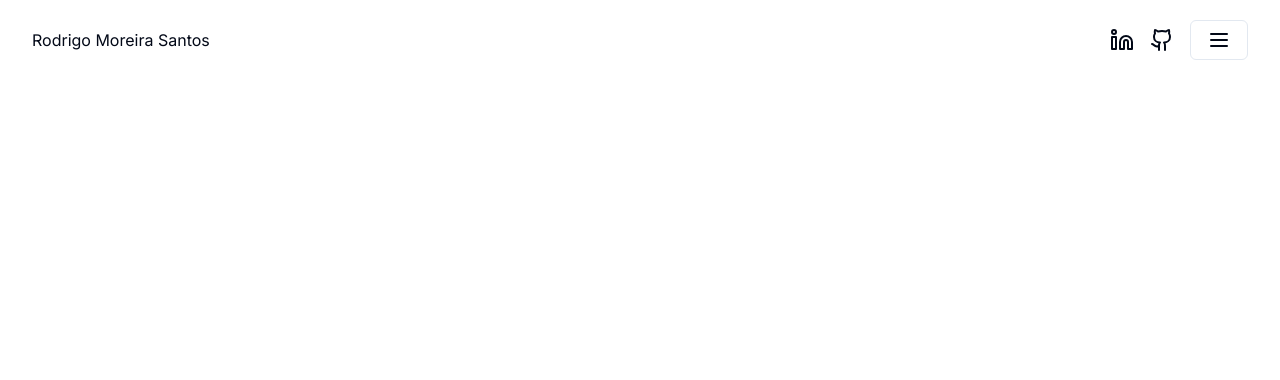
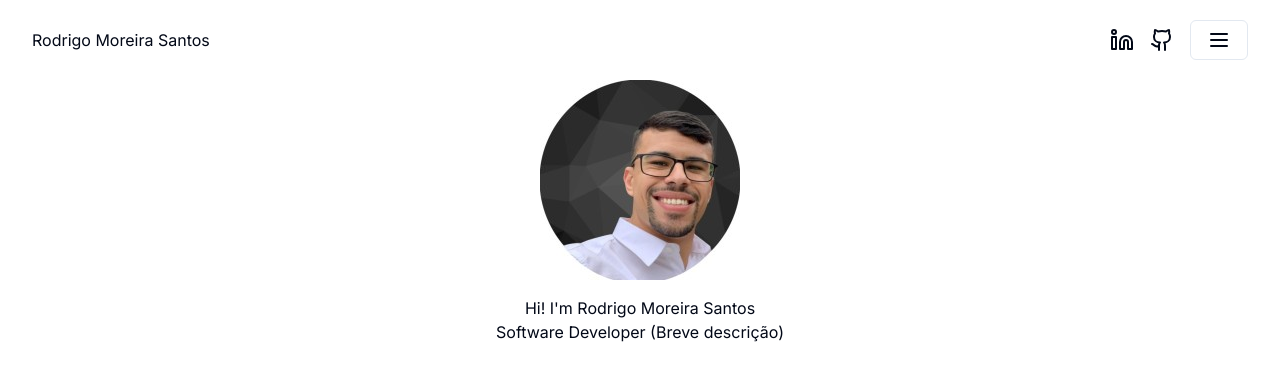
Before and after one commit to rodrigomoreirasantos/portfolio, a Next.js app: page / in a window 1280 px wide. Shown: the top 380 px of the page. Built offline with nearby package versions, Linux system fonts and the light colour scheme.

Commit message:
feat: add Hero component and photo hero

```diff
--- a/app/page.tsx
+++ b/app/page.tsx
@@ -1,6 +1,12 @@
 import Image from "next/image";
 import Header from "../components/ui/header";
+import Hero from "@/components/ui/hero";
 
 export default function Home() {
-  return <Header />;
+  return (
+    <>
+      <Header />
+      <Hero />
+    </>
+  );
 }
--- /dev/null
+++ b/components/ui/hero.tsx
@@ -0,0 +1,22 @@
+import Image from "next/image";
+
+const Hero = () => {
+  return (
+    <div className="flex flex-col items-center gap-4">
+      <Image
+        src="/profile.jpeg"
+        alt="profile image"
+        height={0}
+        width={0}
+        sizes="100vw"
+        className="h-auto w-auto object-contain"
+      />
+      <div className="text-center">
+        <p>Hi! I&apos;m Rodrigo Moreira Santos</p>
+        <p>Software Developer (Breve descrição)</p>
+      </div>
+    </div>
+  );
+};
+
+export default Hero;
```
Also changed, not shown: public/profile.jpeg (added).
